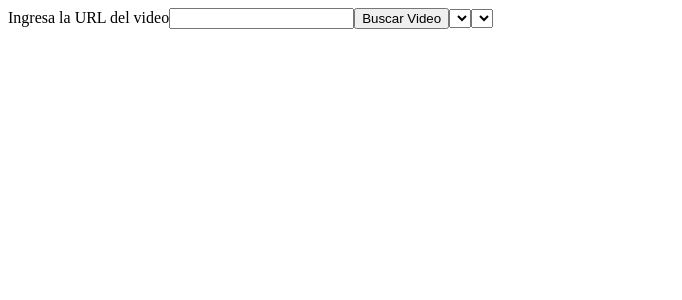
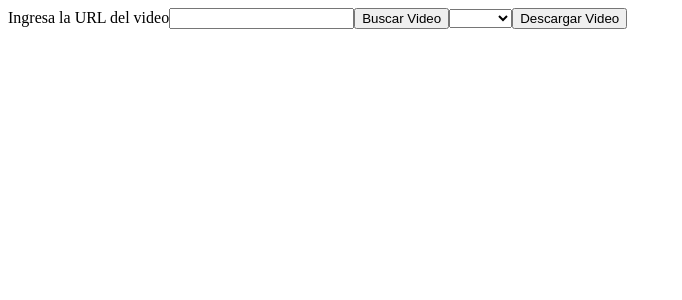
Before and after one commit to DaniielDz/youtube-downloader, a React (Vite) app in the folder frontend/: page / in a window 1280 px wide. Shown: the top 300 px of the page, without its empty margins (0-682 px from the left). Built offline with nearby package versions, Linux system fonts and the light colour scheme.

Commit message:
Descarga videos y audio

```diff
--- a/frontend/src/components/FormVideo.jsx
+++ b/frontend/src/components/FormVideo.jsx
@@ -1,4 +1,4 @@
-import { useState } from "react";
+import { useState, useRef } from "react";
 import axios from "axios";
 import Loading from "./Loading";
 
@@ -8,71 +8,90 @@ function FormVideo() {
     const [videoLink, setVideoLink] = useState('');
     const [loading, setLoading] = useState(false);
     const [mediaOptions, setMediaOptions] = useState({ videos: [], audios: [], iframe: '' });
+    const selectRef = useRef(null);
 
     const handleChange = e => setVideoLink(e.target.value);
 
-    const handleSubmit = async e => {
-        e.preventDefault();
-        setLoading(true);
-
+    const fetchMediaOptions = async () => {
         try {
+            setLoading(true);
             const videoFormatsRes = await axios.post(`${URLHOST}/api/video-formats`, { videoLink });
             const { formats } = videoFormatsRes.data.formats;
-            const newMediaOptions = { videos: [], audios: [], iframe: videoFormatsRes.data.formats.videoDetails.embed.iframeUrl };
+            const newMediaOptions = { videos: [], audios: [], iframe: videoFormatsRes.data.formats.videoDetails.embed.iframeUrl, formato: '' };
 
             formats.forEach(obj => {
-                const { mimeType, hasVideo, hasAudio, contentLength, qualityLabel } = obj;
-                const isMp4 = mimeType.includes('mp4');
+                console.log(obj)
+                const { hasVideo, hasAudio, contentLength, qualityLabel, itag } = obj;
                 const tamañoBytes = parseInt(contentLength);
                 const tamañoMB = tamañoBytes / (1024 * 1024);
 
                 if (isNaN(tamañoMB)) return;
 
-                if (hasVideo && isMp4) {
-                    const mimeTypeWithoutCodecs = mimeType.split(';')[0].trim();
-                    newMediaOptions.videos.push(`Formato: ${mimeTypeWithoutCodecs}, Calidad: ${qualityLabel}, Tamaño: ${tamañoMB.toFixed(2)}Mb`);
+                if (hasVideo && hasAudio) {
+                    newMediaOptions.videos.push({ info: `Calidad: ${qualityLabel}, Tamaño: ${tamañoMB.toFixed(2)}Mb`, itag, tipo: 'video' });
                 } else if(hasAudio){
-                    newMediaOptions.audios.push(`Audio/Mp3 Tamaño: ${tamañoMB.toFixed(2)}Mb`);
+                    newMediaOptions.audios.push({ info: `Tamaño: ${tamañoMB.toFixed(2)}Mb`, itag, tipo: 'audio'});
                 }
             });
 
             setMediaOptions(newMediaOptions);
 
-            const info = await axios.post(`${URLHOST}/api/video-info`, { videoLink });
-            const download = await axios.post(`${URLHOST}/api/download-video`, { videoLink }, { responseType: 'blob' });
-
-            const blobUrl = window.URL.createObjectURL(new Blob([download.data]));
-            setMediaOptions(prevState => ({ ...prevState, title: info.data.title, url: blobUrl }));
         } catch (error) {
-            console.log(error.response.data.error);
+            console.log(error.response?.data?.error || 'Error interno del servidor');
         } finally {
             setLoading(false);
         }
-    }
+    };
+
+    const handleDownload = async () => {
+        // Obtener el valor seleccionado en el elemento select
+        const selectedValue = parseInt(selectRef.current.value);
+
+        // Buscar en el estado mediaOptions para determinar si es un video o un audio
+        const selectedOption = mediaOptions.videos.find(video => video.itag === selectedValue) ||
+                               mediaOptions.audios.find(audio => audio.itag === selectedValue);
+
+        let endPoint = '';
+
+        if (selectedOption.tipo === 'video') {
+            mediaOptions.formato = 'mp4'
+            endPoint = 'download-video'
+        } else {
+            mediaOptions.formato = 'mp3'
+            endPoint = 'download-audio'
+        }
+        const itagValue = selectRef.current.value;
+        const info = await axios.post(`${URLHOST}/api/video-info`, { videoLink });
+        const download = await axios.post(`${URLHOST}/api/${endPoint}`, { videoLink, itagValue }, { responseType: 'blob' });
+        console.log(info.data.info)
+        const blobUrl = window.URL.createObjectURL(new Blob([download.data]));
+        setMediaOptions(prevState => ({ ...prevState, title: info.data.title, url: blobUrl }));
+    };
 
     return (
         <div className="mt-5 mx-auto d-flex flex-column justify-content-center align-items-center w-50">
-            <form onSubmit={handleSubmit}>
+            <form onSubmit={e => { e.preventDefault(); }}>
                 <label htmlFor="inputUrl">Ingresa la URL del video</label>
                 <input type="text" id="inputUrl" value={videoLink} onChange={handleChange} />
-                <button type="submit">Buscar Video</button>
-                <select name="" id="">
+                <button type="button" onClick={fetchMediaOptions}>Buscar Video</button>
+                <select ref={selectRef}>
+                    <option disabled>Videos</option>
                     {mediaOptions.videos.map((video, index) => (
-                        <option key={index} value="">{video}</option>
+                        <option key={index} value={video.itag}>{video.info}</option>
+                    ))}
+                    <option disabled>Audios</option>
+                    {mediaOptions.audios.map((audio, index) => (
+                        <option key={index} value={audio.itag}>{audio.info}</option>
                     ))}
                 </select>
-                <select name="" id="">
-                    {mediaOptions.audios.map((audio, index) => (
-                        <option key={index} value="">{audio}</option>
-                    ))}
-                </select>
+                <button type="button" onClick={handleDownload}>Descargar Video</button>
             </form>
             {loading ? (
                 <Loading />
             ) : (
-                mediaOptions.url && <a className="btn btn-success mt-3 fs-4" href={mediaOptions.url} download={`${mediaOptions.title}.mp3`}>Guardar</a>
+                mediaOptions.url && <a className="btn btn-success mt-3 fs-4" href={mediaOptions.url} download={`${mediaOptions.title}.${mediaOptions.formato}`}>Guardar</a>
             )}
-            {mediaOptions.iframe && <iframe className="mt-3" src={mediaOptions.iframe} width="800px" height="400px"></iframe>}
+            {mediaOptions.iframe && <iframe className="mt-3" src={mediaOptions.iframe} width="600px" height="300px"></iframe>}
         </div>
     );
 }
--- a/frontend/src/components/Loading.jsx
+++ b/frontend/src/components/Loading.jsx
@@ -3,7 +3,7 @@ function Loading() {
         <>
             <button className="d-flex align-items-center gap-1 btn btn-success mt-3 fs-4" type="button" disabled>
                 <span className="spinner-grow spinner-grow-sm" role="status" aria-hidden="true"></span>
-                Descargando Video
+                Buscando Video
             </button>
         </>
      );
```
Also changed, not shown: 1 other file (tests, documents, lock files or other folders).
